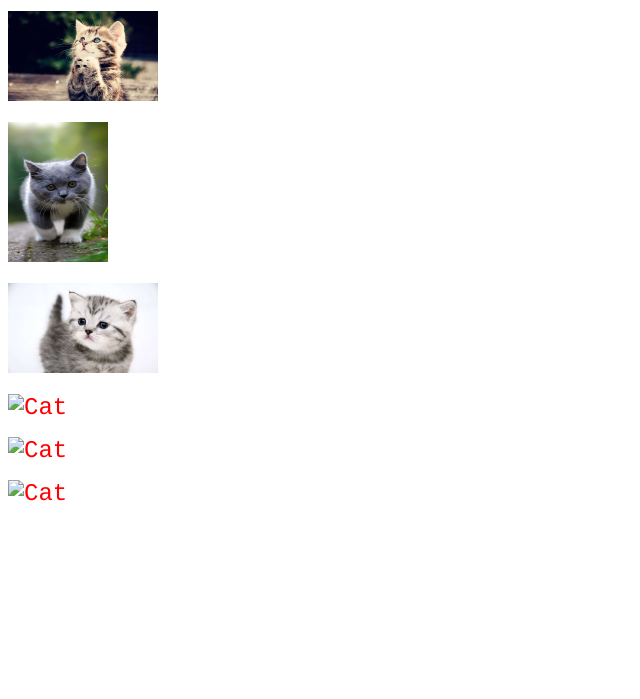
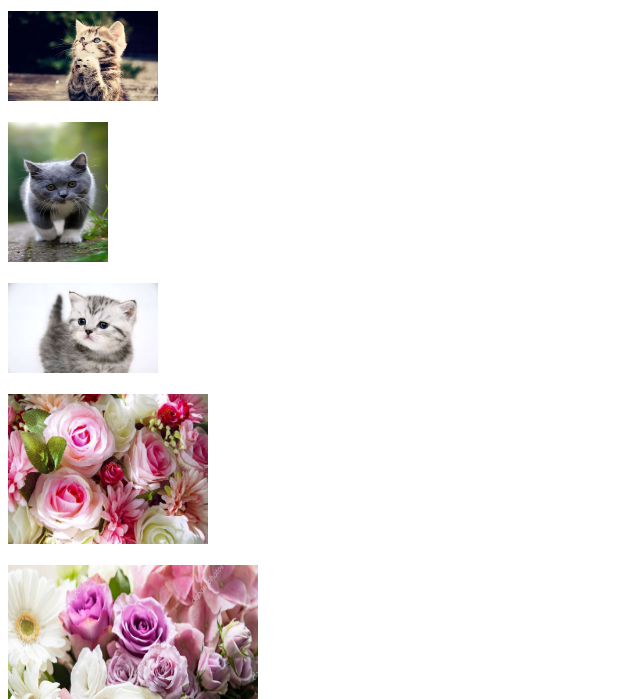
Before and after one commit to YRESHATNIO/git_practice, a plain HTML site: page index.html in a window 1280 px wide. Shown: the part 101-800 px from the top of the page, without its empty margins (0-640 px from the left). Drawn offline with Linux system fonts and the light colour scheme.

Commit message:
add images

```diff
--- a/index.html
+++ b/index.html
@@ -10,9 +10,9 @@
 <p><img src="images/Image 1.jpg" alt="Cat" width="150" height="90"></p>
 <p><img src="images/Image 2.jpg" alt="Cat" width="100" height="140"></p>
 <p><img src="images/Image 3.jpg" alt="Cat" width="150" height="90"></p>
-<p><img src="images/flowers1.jpg" alt="Cat" width="150" height="90"></p>
-<p><img src="images/flowers2.jpg" alt="Cat" width="100" height="140"></p>
-<p><img src="images/flowers3.jpg" alt="Cat" width="150" height="90"></p>
+<p><img src="images2/flowers1.jpg" alt="flowers" width="200" height="150"></p>
+<p><img src="images2/flowers2.jpg" alt="flowers" width="250" height="250"></p>
+<p><img src="images2/flowers3.jpg" alt="flowers" width="200" height="170"></p>
 
 </body>
 </html>
```
